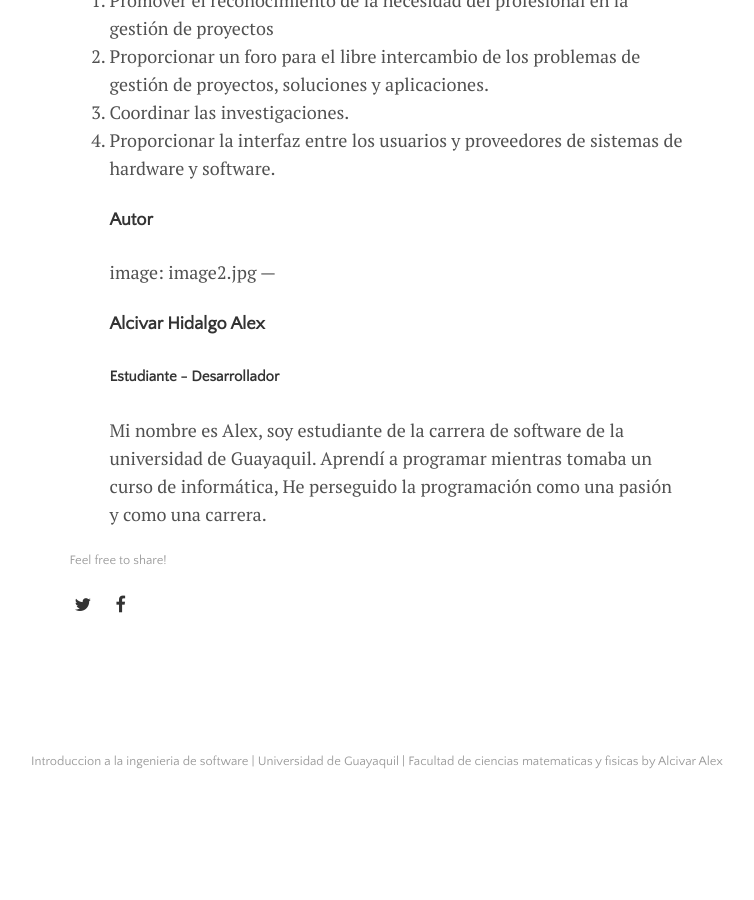
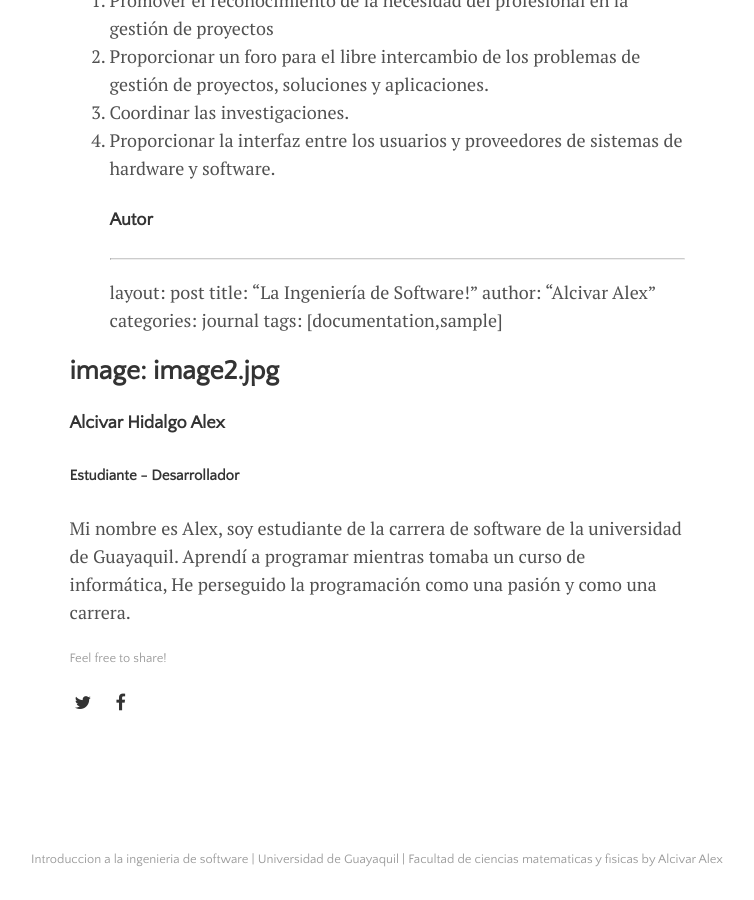
Before and after one commit to Junnlex/Trabajo, a Jekyll site: the page built from _posts/2020-01-01-Introduccion-a-la-ingenieria-de-software.md, in a window 1280 px wide and 900 px high, scrolled down 13495 px. Shown: the whole window, without its empty margins (263-1017 px from the left). Built offline with Jekyll 4.4.1, drawn with Linux system fonts in a browser that asks for light colours; before the commit the page ends 14302 px from its top, so only the background shows below that.

Commit message:
Update 2020-01-01-Introduccion-a-la-ingenieria-de-software.md

```diff
--- a/_posts/2020-01-01-Introduccion-a-la-ingenieria-de-software.md
+++ b/_posts/2020-01-01-Introduccion-a-la-ingenieria-de-software.md
@@ -263,6 +263,13 @@ En 1975 la PMI describe sus objetivos tales como:
 3.	Coordinar las investigaciones.
 4.	Proporcionar la interfaz entre los usuarios y proveedores de sistemas de hardware y software.
 #### Autor
+---
+layout: post
+title: "La Ingeniería de Software!"
+author: "Alcivar Alex"
+categories: journal
+tags: [documentation,sample]
+
 image: image2.jpg
 ---
 #### Alcivar Hidalgo Alex
```
